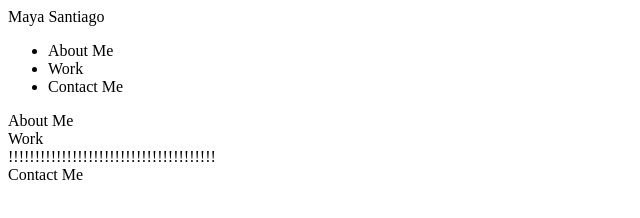
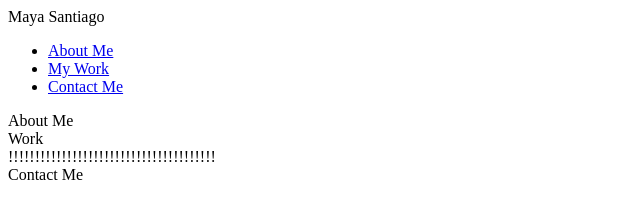
Before and after one commit to msatori/my-portfolio, a plain HTML site: page index.html in a window 1280 px wide. Shown: the whole page, without its empty margins (0-640 px from the left). Drawn offline with Linux system fonts and the light colour scheme; files that its build step writes are made by us from their sources.

Commit message:
added navigation

```diff
--- a/index.html
+++ b/index.html
@@ -2,6 +2,8 @@
 <head>
     <meta charset="UTF-8">
     <link rel="stylesheet" href="./assets/style.css"/>
+    <meta name="viewport" content="width=device-width, intitial-scale=1.0"/>
+    <meta charset="UTF-8"/>
     <title>Maya Santiago</title>
 </head>
 <!--Hero/Jumobtrom-->
@@ -10,16 +12,23 @@
         Maya Santiago
     </header>
 
-<!--End Hero-->
-
 <!--Navigation-->
 <nav>
     <ul>
-        <li>About Me</li>
-        <li>Work</li>
-        <li>Contact Me</li>
+        <li>
+            <a href="#about-me">About Me</a>
+        </li>
+
+        <li>
+            <a href="#work">My Work</a>
+            </li>
+
+        <li>
+            <a href="#contact-me">Contact Me</a>
+            </li>
     </ul>
 </nav>
+</header>
 <!--End Navigation-->
 
 <section>
```
